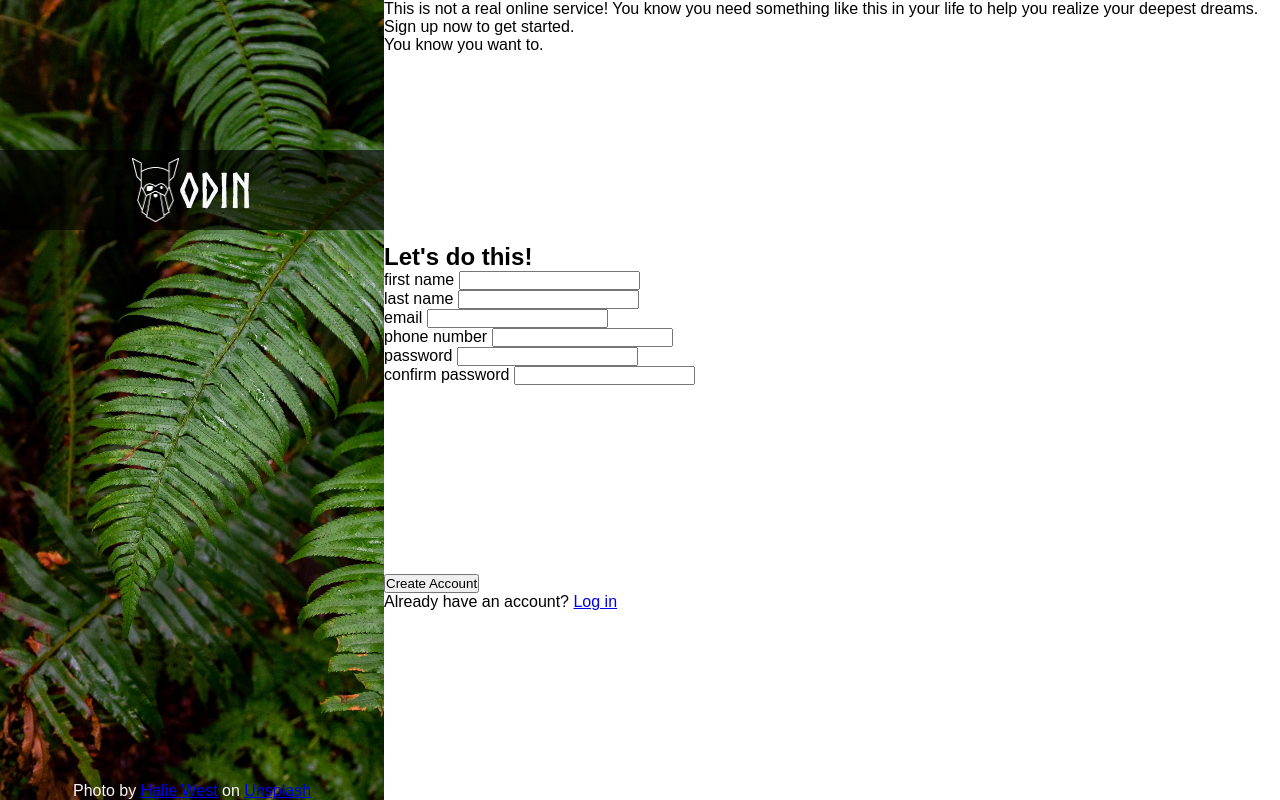
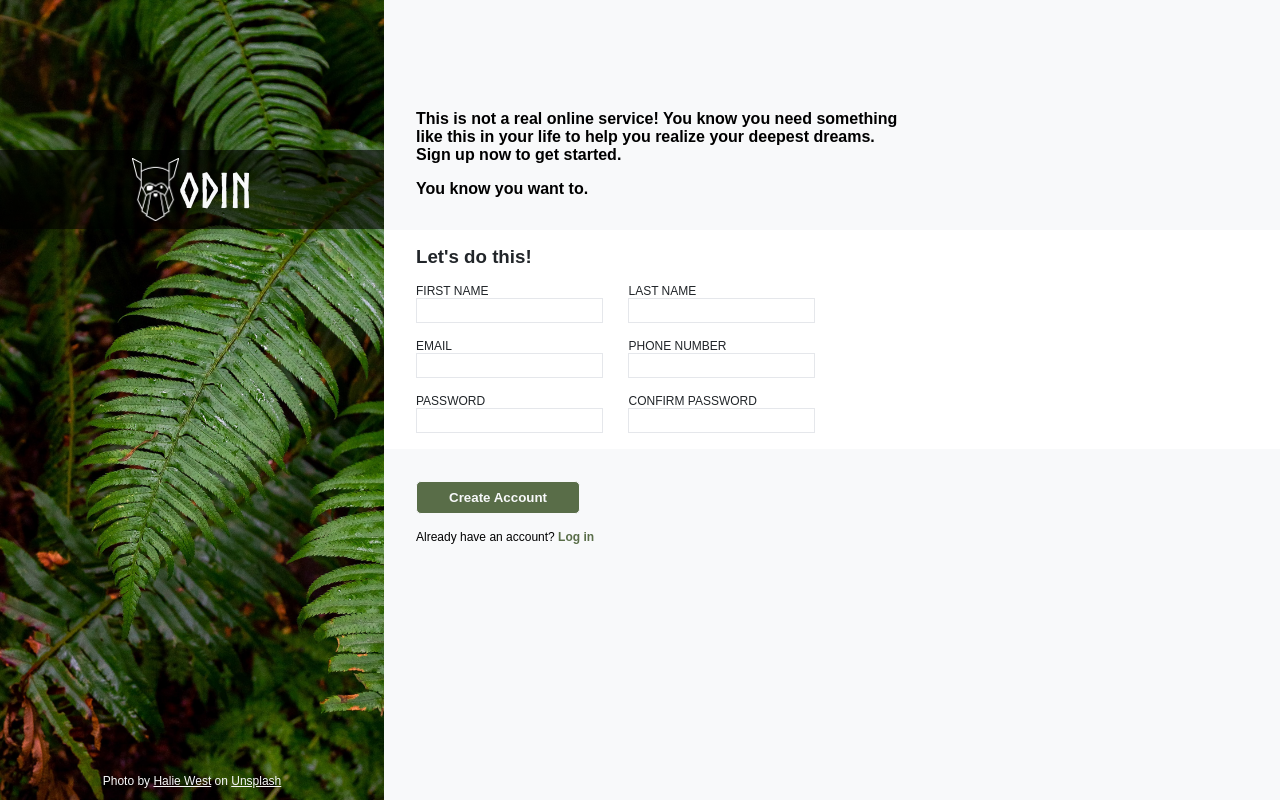
Before and after one commit to Isenraf/sign-up-form, a plain HTML site: page index.html in a window 1280 px wide. Drawn offline with Linux system fonts and the light colour scheme.

Commit message:
Add styles

```diff
--- a/css/styles.css
+++ b/css/styles.css
@@ -11,10 +11,14 @@
 
 :root {
     --main-color: #596D48;
+    --secondary-color: #f8f9fa;
+    --tertiary-color: #212529;
+    font-size: 16px;
 }
 
 body {
     font-family: sans-serif;
+    max-width: 90rem;
 }
 
 main {
@@ -22,14 +26,50 @@ main {
 
     display: grid;
     grid-template-columns: 30% 70%;
+    grid-template-rows: 1fr 1fr 2fr;
+}
+
+form {
+    color: var(--tertiary-color);
+    padding: 16px 0 0 0;
+}
+
+form > div {
+    width: 26.56rem;
+    margin-top: 1rem;
+
+    display: grid;
+    grid-template-columns: 1fr 1fr;
+    grid-template-rows: repeat(3, 1fr);
+}
+
+label {
+    text-transform: uppercase;
+    display: block;
+    font-size: 0.75rem;
+}
+
+input {
+    appearance: none;
+    padding: 0.25rem;
+    border: 0.06rem solid #E5E7EB;
+    margin-bottom: 1rem;
+}
+
+form,
+.sec-one,
+.sec-two {
+    padding-left: 2rem;
 }
 
 aside {
-    color: #f8f9fa;
+    color: var(--secondary-color);
     grid-row: 1 / 4;
     background-image: url(../img/halie-west-25xggax4bSA-unsplash.jpg);
     background-size: cover;
     background-repeat: no-repeat;
+    background-attachment: local;
+
 
     display: flex;
     flex-direction: column;
@@ -37,24 +77,78 @@ aside {
     align-items: center;
 }
 
+aside p {
+    font-size: 0.75rem;
+    margin-bottom: 0.75rem;
+}
+
 .lg-box {
     display: flex;
     justify-content: center;
     align-items: center;
-    padding: 8px;
+    padding: 0.5rem;
     background-color: rgba(0, 0, 0, 0.6);
 
     width: 100%;
-    margin-top: 150px;
+    margin-top: 9.37rem;
 }
 
 .logo {
-    width: 47.5px;
-    height: 63.5px;
+    width:  2.96rem;
+    height: 3.96rem;
 }
 
 .lg-text {
-    font-size: 48px;
+    font-size: 3rem;
     font-family: norse, sans-serif;
 
 }
+
+.auth,.host {
+    color: var(--secondary-color);
+}
+
+/* sec-one */
+.sec-one {
+    font-weight: bold;
+    padding-top: 6.87rem;
+    padding-bottom: 2rem;
+    color: black;
+    background-color: var(--secondary-color);
+}
+
+.sec-one  p:first-child {
+    margin-bottom: 1rem;
+    width: 31.03rem;
+}
+
+.sec-two {
+    padding-top: 2rem;
+
+    display: flex;
+    flex-direction: column;
+    align-items: flex-start;
+    gap: 1rem;
+    background-color: var(--secondary-color);
+
+}
+
+button {
+    appearance: none;
+    padding: 0.5rem 2rem;
+    font-weight: bold;
+    border: 0.06rem solid var(--secondary-color);
+    border-radius: 0.31rem;
+    background-color: var(--main-color);
+    color: var(--secondary-color);
+}
+
+.sec-two p  {
+    font-size: 0.75rem;
+}
+
+.sec-two p a {
+    color: var(--main-color);
+    font-weight: bold;
+    text-decoration: none;
+}
--- a/index.html
+++ b/index.html
@@ -13,10 +13,13 @@
                 <img src="./img/odin-lined.png" alt="odin-logo" class="logo">
                 <span class="lg-text">odin</span>
             </div>
-            <p>Photo by <a href="#">Halie West</a> on <a href="#">Unsplash</a></p>
+            <p>
+                Photo by <a href="https://unsplash.com/@haliewestphoto" class="auth">Halie West</a> on
+                <a href="https://unsplash.com/" class="host">Unsplash</a>
+            </p>
         </aside>
 
-        <section>
+        <section class="sec-one">
             <p>
                 This is not a real online service! You know you need something
                 like this in your life to help you realize your deepest dreams.
@@ -26,9 +29,10 @@
             <p>You know you want to.</p>
         </section>
 
-        <form>
-            <h2>Let's do this!</h2>
+        <form class="form">
+            <h3>Let's do this!</h3>
 
+            <div>
                 <p>
                     <label for="f-name">first name</label>
                     <input type="text" name="f-name" id="f-name">
@@ -47,15 +51,16 @@
                 </p>
                 <p>
                     <label for="p-word">password</label>
-                <input type="password" name="p-word" id="p-word">
+                    <input type="password" class="error" name="p-word" id="p-word">
                 </p>
                 <p>
                     <label for="cf-word">confirm password</label>
                     <input type="password" name="cf-word" id="cf-word">
                 </p>
+            </div>
         </form>
 
-        <section>
+        <section class="sec-two">
             <button type="button">Create Account</button>
             <p>Already have an account? <a href="#">Log in</a></p>
         </section>
```
Lines whose indentation alone changed are shown as unchanged.
